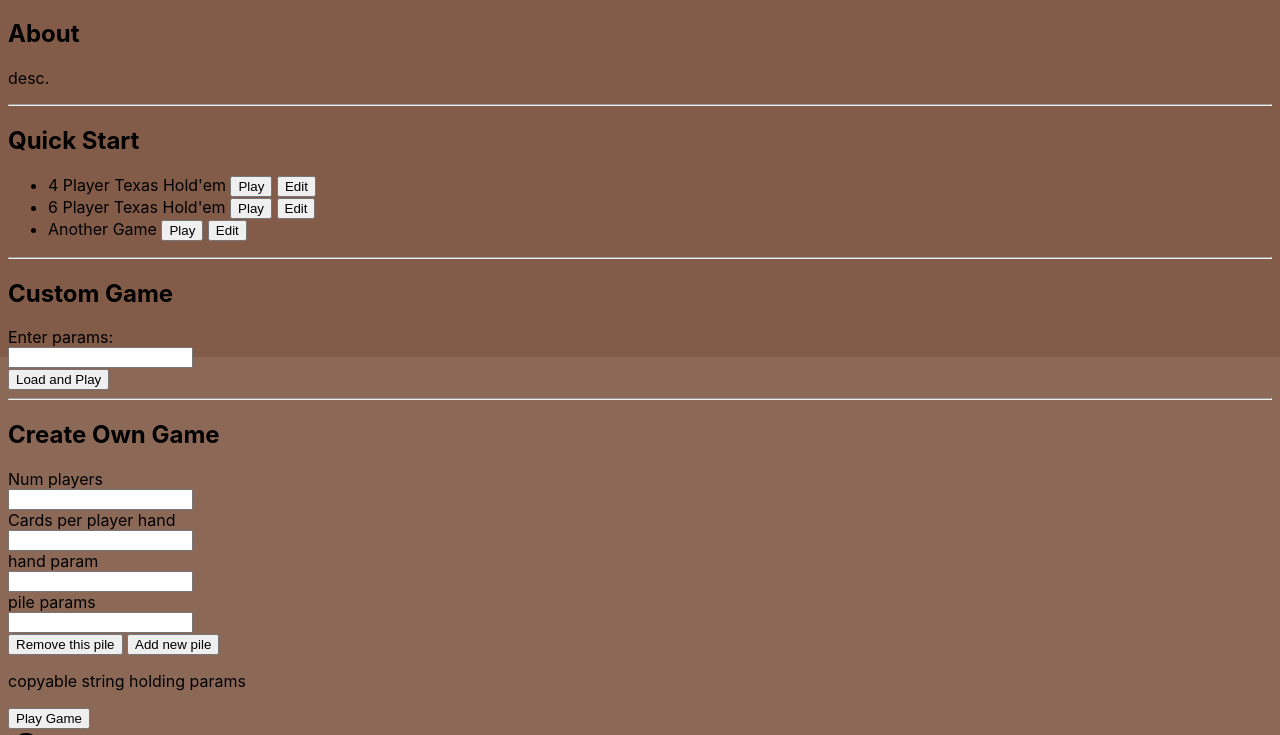
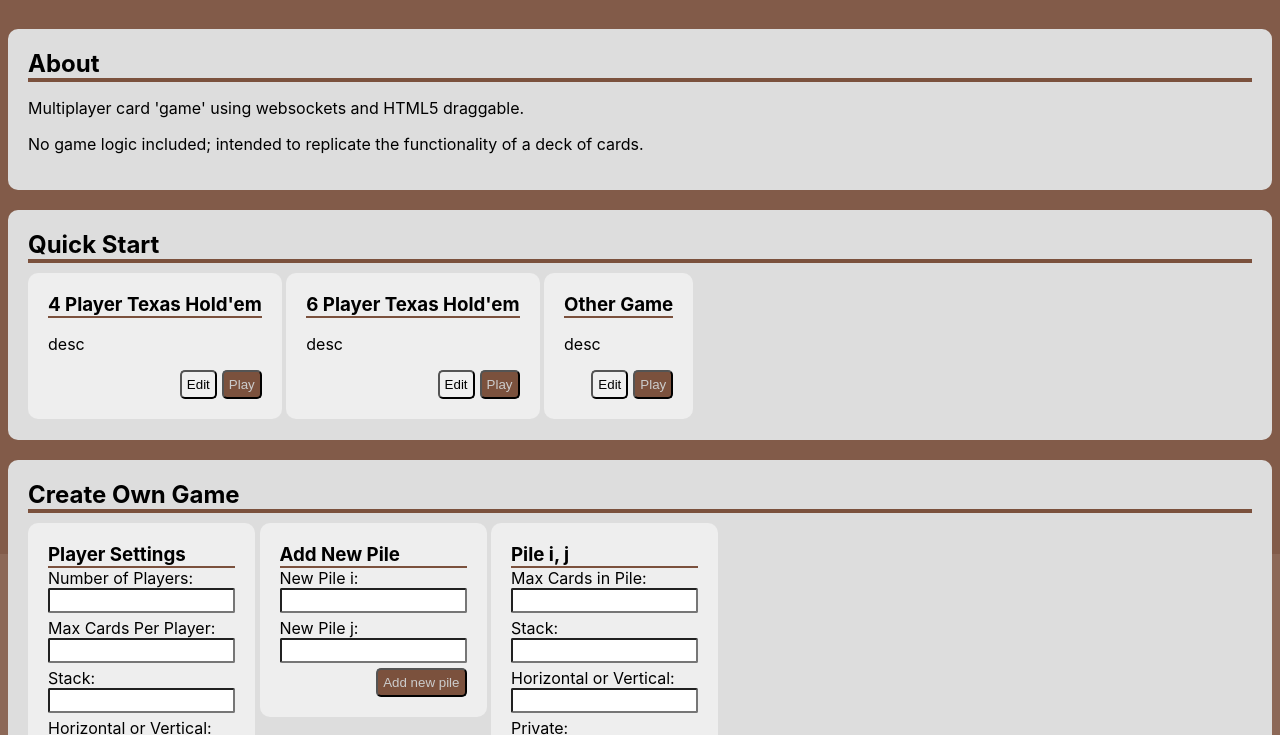
Before and after one commit to hoodscott/cairds, a website: page static/index.html in a window 1280 px wide. Shown: the part 63-798 px from the top of the page. Drawn offline with nearby package versions, Linux system fonts and the light colour scheme.

Commit message:
Adding basic HTML template of homepage

```diff
--- a/static/css/game.css
+++ b/static/css/game.css
@@ -18,6 +18,49 @@ body {
 }
 input {
   display: block;
+  margin-bottom: 5px;
+  padding: 3px;
+  border-radius: 2px;
+}
+.game-card {
+  width: 100%;
+  display: inline-block;
+  background: #ddd;
+  border-radius: 10px;
+  padding: 20px;
+  margin: 10px 0;
+  font-size: 1em;
+  vertical-align: top;
+}
+.game-card .game-card {
+  width:auto;
+  max-width: 100%;
+  background: #eee;
+  margin-bottom: 1px;
+}
+.game-card>h2 {
+  margin: 0;
+  border-bottom: 4px solid #7b513d;
+}
+.game-card>h3 {
+  margin: 0;
+  border-bottom: 2px solid #7b513d;
+}
+.game-card button {
+  float: right;
+  padding: 5px;
+  margin: 0 0 0 5px;
+  border-radius: 5px;
+}
+.game-card button.primary {
+  background-color: #7b513d;
+  color: #ccc;
+}
+.game-card button.primary:hover {
+  background-color: #916855
+}
+.game-card button:hover {
+  background-color: #eee;
 }
 
 .game-container {
--- a/static/index.html
+++ b/static/index.html
@@ -11,58 +11,95 @@
 
     <h1>cairds</h1>
 
-    <h2>About</h2>
-    <p>desc.</p>
+    <div class="game-card">
+      <h2>About</h2>
+      <p>
+        Multiplayer card 'game' using websockets and HTML5 draggable.
+      </p>
+      <p>
+        No game logic included; intended to replicate the functionality
+        of a deck of cards.
+      </p>
+    </div>
 
-    <hr/>
+    <div class="game-card">
+      <h2>Quick Start</h2>
+      <div class="game-card">
+        <h3>4 Player Texas Hold'em</h3>
+        <p>desc</p>
+        <button class="primary" href="/play">Play</button>
+        <button href="/edit">Edit</button>
+      </div>
+      <div class="game-card">
+        <h3>6 Player Texas Hold'em</h3>
+        <p>desc</p>
+        <button class="primary" href="/play">Play</button>
+        <button href="/edit">Edit</button>
+      </div>
+      <div class="game-card">
+        <h3>Other Game</h3>
+        <p>desc</p>
+        <button class="primary" href="/play">Play</button>
+        <button href="/edit">Edit</button>
+      </div>
+    </div>
 
-    <h2>Quick Start</h2>
-    <ul>
-      <li>
-        4 Player Texas Hold'em
-        <button href="/play">Play</button>
-        <button href="/edit">Edit</button>
-      </li>
-      <li>
-        6 Player Texas Hold'em
-        <button href="/play">Play</button>
-        <button href="/edit">Edit</button>
-      </li>
-      <li>
-        Another Game
-        <button href="/play">Play</button>
-        <button href="/edit">Edit</button>
-      </li>
-    </ul>
+    <div class="game-card">
+      <h2>Create Own Game</h2>
+      <form>
+        <div class="game-card">
+          <h3>Player Settings</h3>
+          <label>Number of Players:</label>
+          <input type="number"/>
 
-    <hr/>
+          <label>Max Cards Per Player:</label>
+          <input type="number"/>
+          <label>Stack:</label>
+          <input type="text"/>
+          <label>Horizontal or Vertical:</label>
+          <input type="text"/>
+          <label>Private:</label>
+          <input type="text"/>
+        </div>
 
-    <h2>Custom Game</h2>
-    <label>Enter params:</label>
-    <input/>
-    <button>Load and Play</button>
+        <div class="game-card">
+          <h3>Add New Pile</h3>
+          <label>New Pile i:</label>
+          <input type="number"/>
+          <label>New Pile j:</label>
+          <input type="number"/>
+          <button class="primary">Add new pile</button>
+        </div>
 
-    <hr/>
+        <div class="game-card">
+          <h3>Pile i, j</h3>
 
-    <h2>Create Own Game</h2>
-    <form>
-      <label>Num players</label>
-      <input type="text"/>
+          <label>Max Cards in Pile:</label>
+          <input type="number"/>
 
-      <label>Cards per player hand</label>
-      <input type="number"/>
+          <label>Stack:</label>
+          <input type="text"/>
 
-      <label>hand param</label>
-      <input type="number"/>
+          <label>Horizontal or Vertical:</label>
+          <input type="text"/>
 
-      <label>pile params</label>
-      <input type="number"/>
-      <button>Remove this pile</button>
-      <button>Add new pile</button>
+          <label>Private:</label>
+          <input type="text"/>
 
-      <p>copyable string holding params</p>
-      <button role="submit">Play Game</button>
-    </form>
+          <button>Remove this pile</button>
+        </div>
+
+        <p>copyable string holding params</p>
+        <button class="primary" role="submit">Play Game</button>
+      </form>
+    </div>
+
+    <div class="game-card">
+      <h2>Custom Game</h2>
+      <label>Enter Parameters:</label>
+      <input></input>
+      <button class="primary">Load and Play</button>
+    </div>
 
     <div>
       <a href="https://www.github.com/hoodscott/cairds">
```
